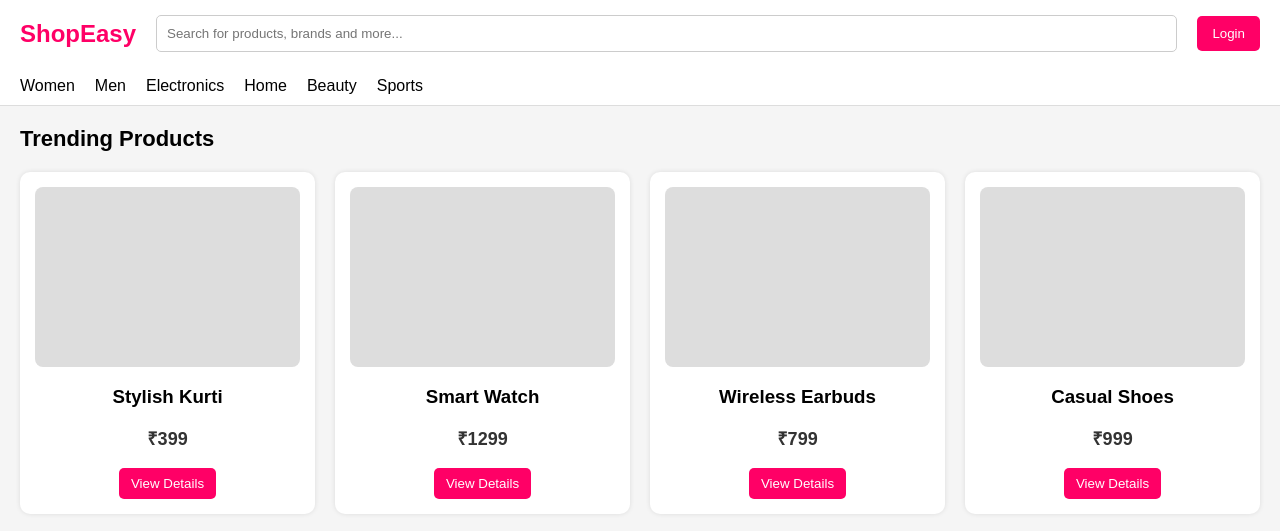
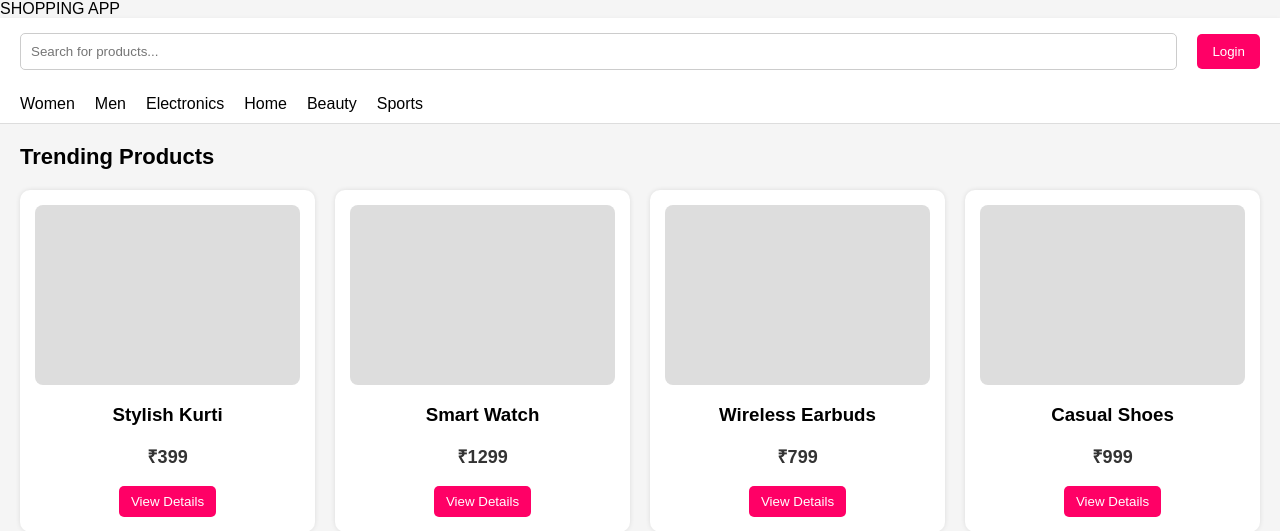
Before and after one commit to 192472068simats-beep/shopping-app, a Flask app: page / in a window 1280 px wide. Shown: the top 531 px of the page. Run offline with Flask 3, Linux system fonts and the light colour scheme.

Commit message:
Update index.html

```diff
--- a/templates/index.html
+++ b/templates/index.html
@@ -3,34 +3,36 @@
 <head>
     <meta charset="UTF-8">
     <meta name="viewport" content="width=device-width, initial-scale=1.0">
-    <title>Shopping Website</title>
+    <title>SHOPPING APP</title>
     <link rel="stylesheet" href="style.css">
 </head>
+
 <body>
 
-<!-- HEADER -->
+<!-- PAGE HEADER -->
+<div class="main-title">SHOPPING APP</div>
+
+<!-- SEARCH + NAV BAR -->
 <header>
-    <div class="logo">ShopEasy</div>
-    <input type="text" placeholder="Search for products, brands and more..." class="search-box">
+    <input type="text" class="search-box" placeholder="Search for products...">
     <button class="login-btn">Login</button>
 </header>
 
 <!-- CATEGORY BAR -->
-<div class="category-bar">
+<nav class="category-bar">
     <span>Women</span>
     <span>Men</span>
     <span>Electronics</span>
     <span>Home</span>
     <span>Beauty</span>
     <span>Sports</span>
-</div>
+</nav>
+
+<h2 class="section-title">Trending Products</h2>
 
 <!-- PRODUCT GRID -->
-<h2 class="section-title">Trending Products</h2>
-
 <div class="product-grid">
 
-    <!-- PRODUCT CARD -->
     <div class="product-card">
         <div class="product-placeholder"></div>
         <h3>Stylish Kurti</h3>
```
